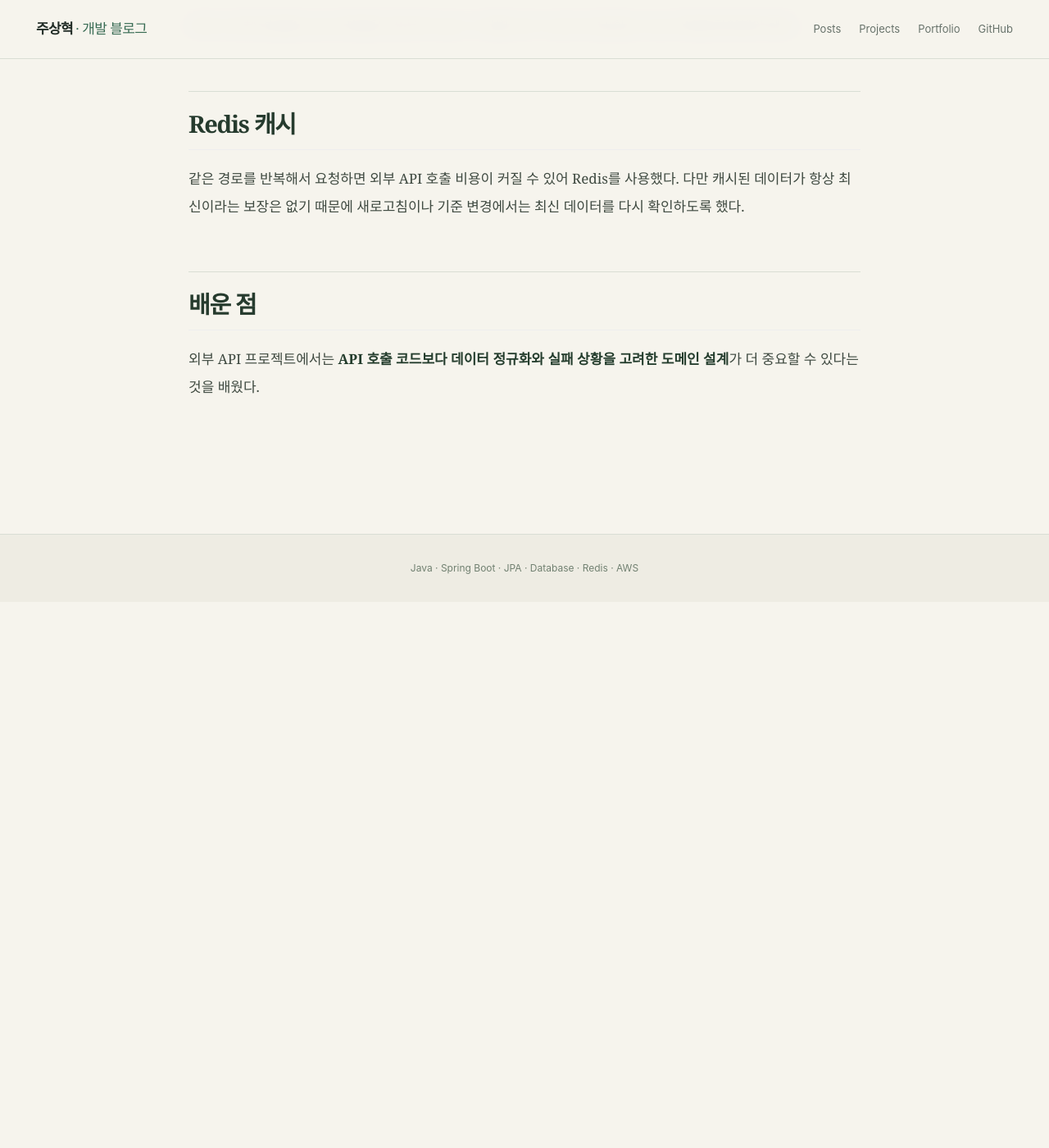
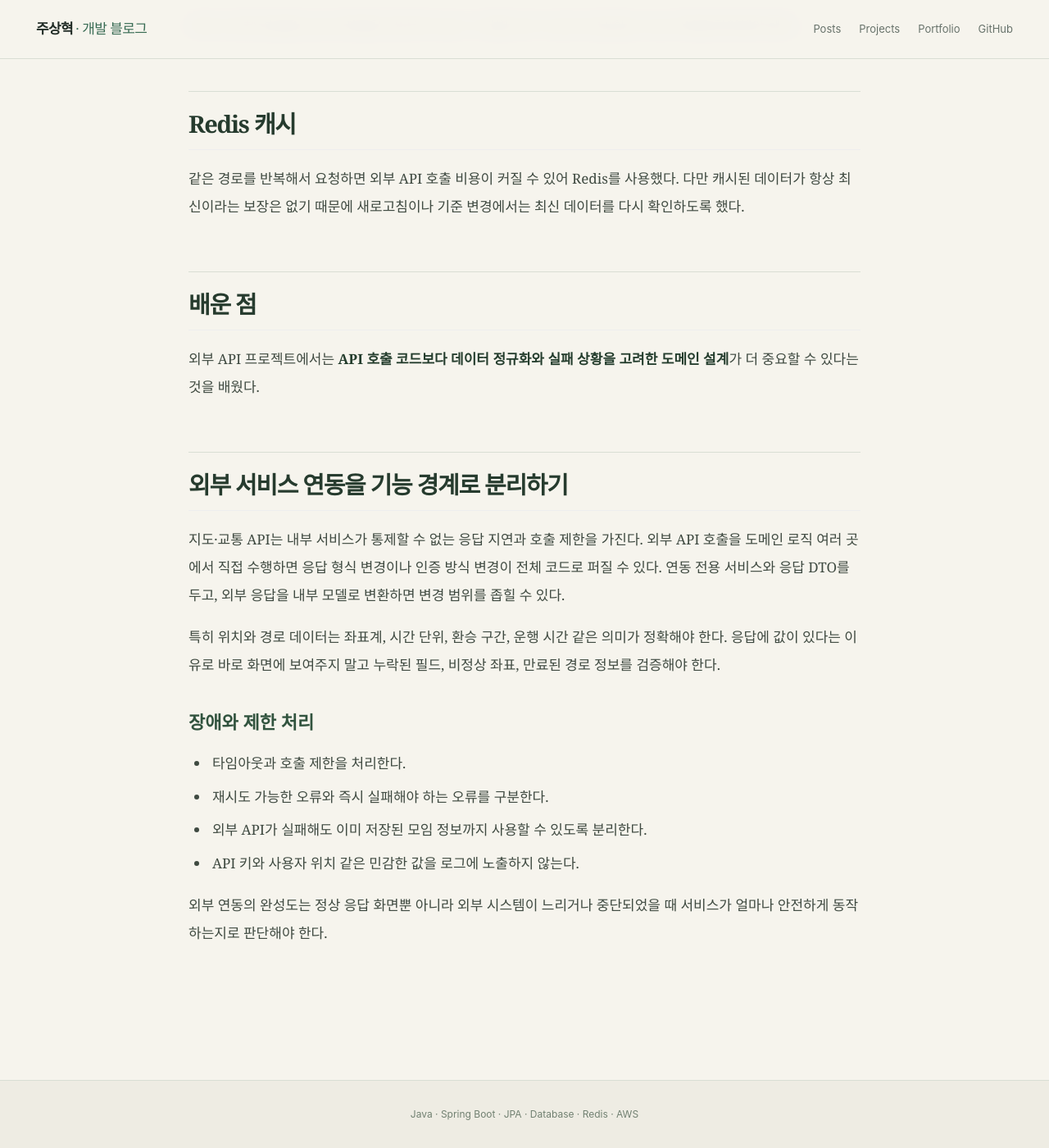
Before and after one commit to zuzusnasna/zuzusnasna.github.io, a Jekyll site: the page built from _posts/2026-11-02-meetup-external-api.md, in a window 1280 px wide and 1400 px high, scrolled down 1577 px. Shown: the whole window at 82% size. Built offline with Jekyll 4.4.1, drawn with Linux system fonts in a browser that asks for light colours; before the commit the page ends 2311 px from its top, so only the background shows below that.

Commit message:
docs: expand design notes with operational constraints

```diff
--- a/_posts/2026-11-02-meetup-external-api.md
+++ b/_posts/2026-11-02-meetup-external-api.md
@@ -49,3 +49,17 @@ A역
 ## 배운 점
 
 외부 API 프로젝트에서는 **API 호출 코드보다 데이터 정규화와 실패 상황을 고려한 도메인 설계**가 더 중요할 수 있다는 것을 배웠다.
+
+## 외부 서비스 연동을 기능 경계로 분리하기
+
+지도·교통 API는 내부 서비스가 통제할 수 없는 응답 지연과 호출 제한을 가진다. 외부 API 호출을 도메인 로직 여러 곳에서 직접 수행하면 응답 형식 변경이나 인증 방식 변경이 전체 코드로 퍼질 수 있다. 연동 전용 서비스와 응답 DTO를 두고, 외부 응답을 내부 모델로 변환하면 변경 범위를 좁힐 수 있다.
+
+특히 위치와 경로 데이터는 좌표계, 시간 단위, 환승 구간, 운행 시간 같은 의미가 정확해야 한다. 응답에 값이 있다는 이유로 바로 화면에 보여주지 말고 누락된 필드, 비정상 좌표, 만료된 경로 정보를 검증해야 한다.
+
+### 장애와 제한 처리
+- 타임아웃과 호출 제한을 처리한다.
+- 재시도 가능한 오류와 즉시 실패해야 하는 오류를 구분한다.
+- 외부 API가 실패해도 이미 저장된 모임 정보까지 사용할 수 있도록 분리한다.
+- API 키와 사용자 위치 같은 민감한 값을 로그에 노출하지 않는다.
+
+외부 연동의 완성도는 정상 응답 화면뿐 아니라 외부 시스템이 느리거나 중단되었을 때 서비스가 얼마나 안전하게 동작하는지로 판단해야 한다.
```
